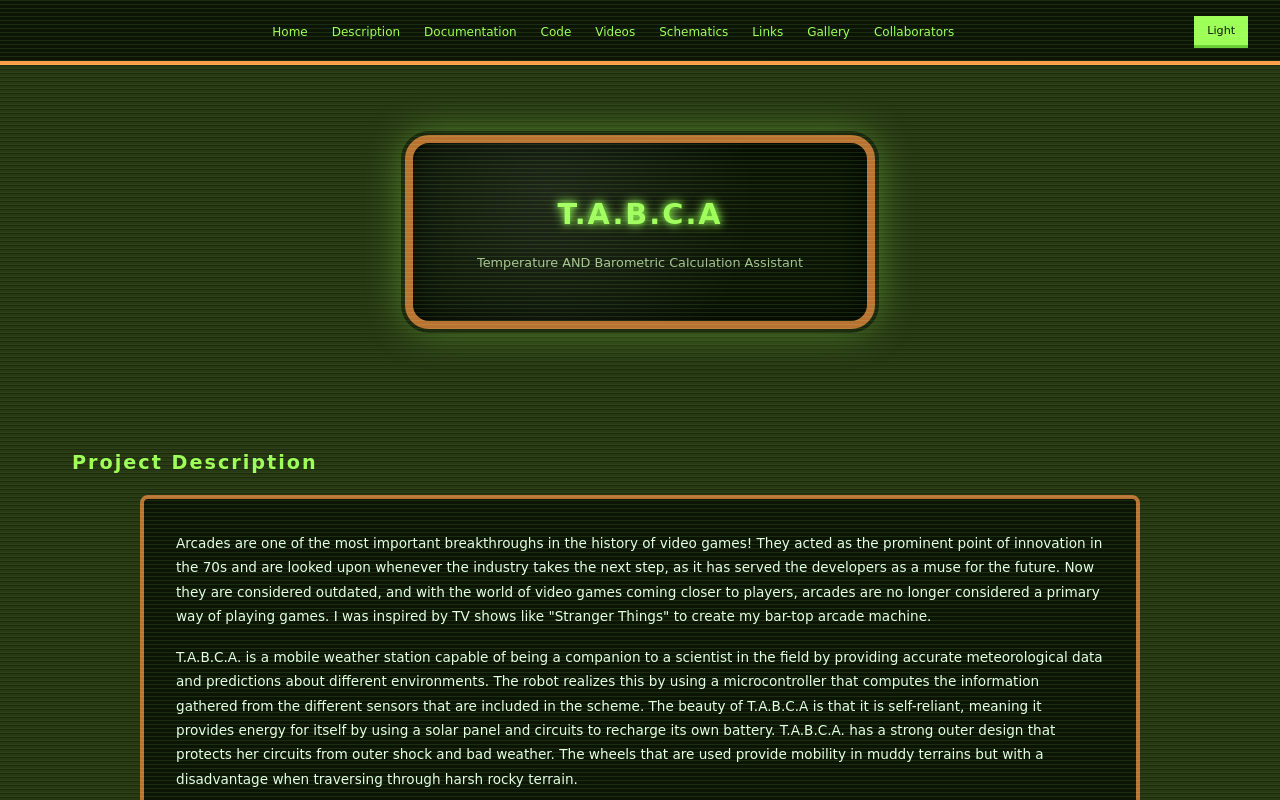
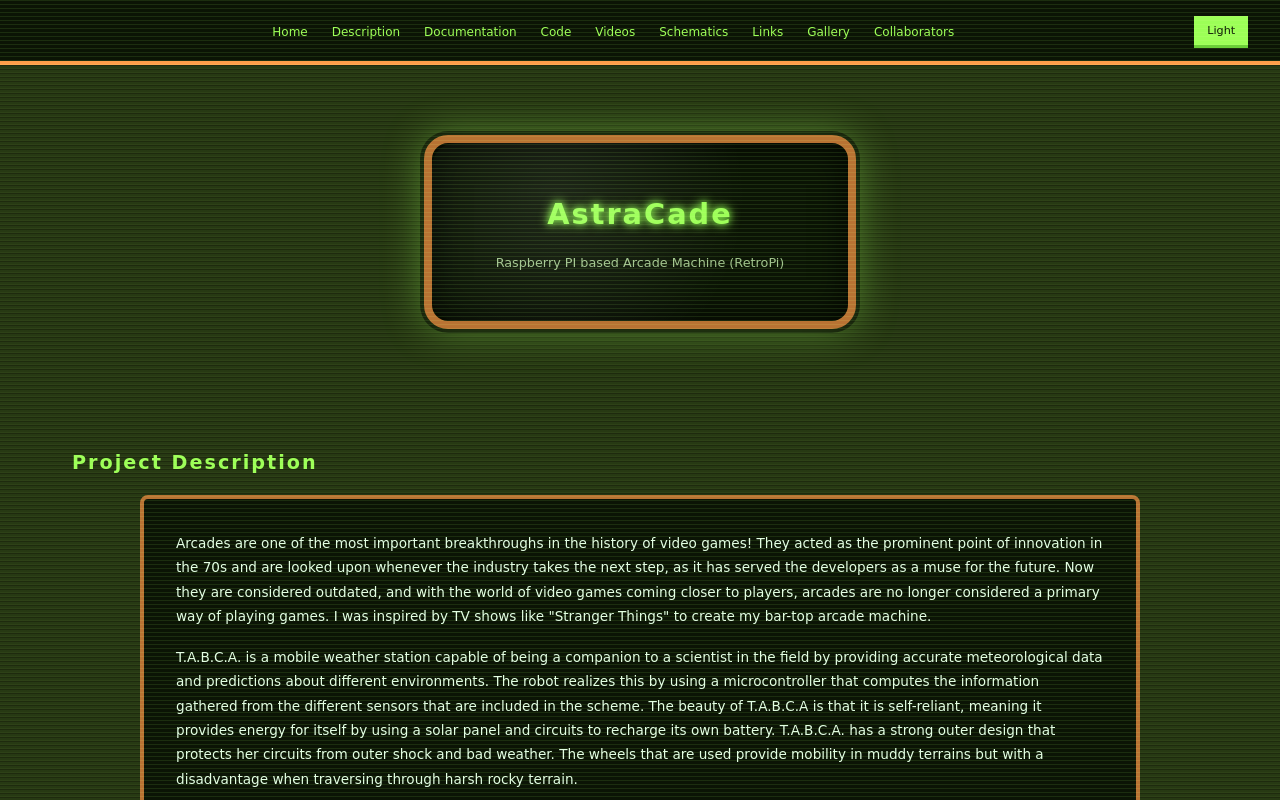
Before and after one commit to darti-lila/darti-lila.github.io, a plain HTML site: page projects/Astracade/astracade.html in a window 1280 px wide. Shown: the top 800 px of the page. Drawn offline with Linux system fonts and the light colour scheme; a script that the page names is missing.

Commit message:
Last update

```diff
--- a/projects/Astracade/astracade.html
+++ b/projects/Astracade/astracade.html
@@ -499,9 +499,9 @@
 <header>
   <div class="crt-box">
     <!-- ======== EDIT 2: PROJECT TITLE ======== -->
-    <h1>T.A.B.C.A</h1>
+    <h1>AstraCade</h1>
     <!-- ======== EDIT 3: SHORT TAGLINE ======== -->
-    <p>Temperature AND Barometric Calculation Assistant</p>
+    <p>Raspberry PI based Arcade Machine (RetroPi)</p>
   </div>
 </header>
 
```
Also changed, not shown: index.html (+1 -1 lines).
